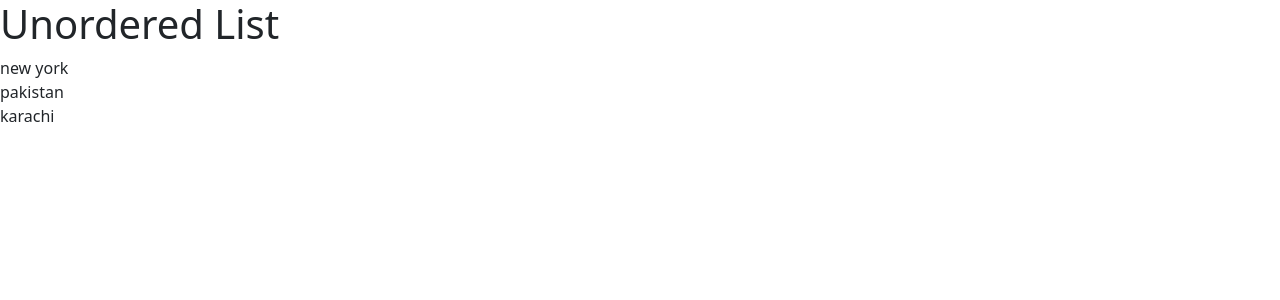
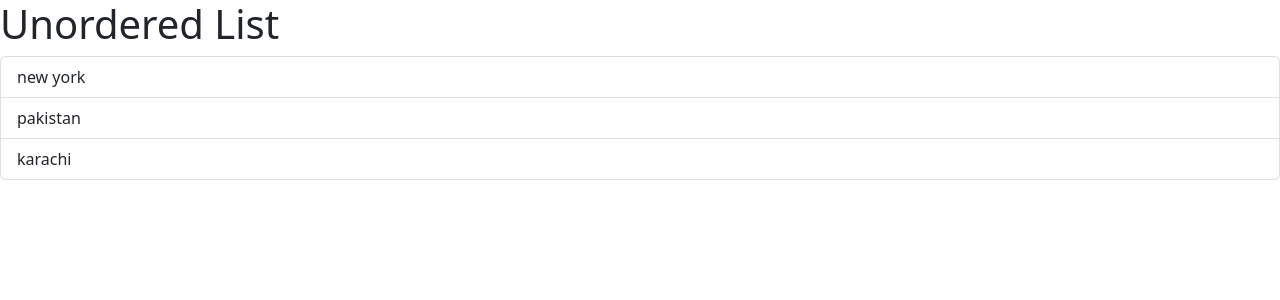
Before and after one commit to Abdul-Rahimm/Projects, a React (Vite) app in the folder Learning_React/MOSH/react-app/: page / in a window 1280 px wide. Shown: the top 300 px of the page. Built offline with nearby package versions, Linux system fonts and the light colour scheme.

Commit message:
learned about event handler. onclick event

```diff
--- a/Learning_React/MOSH/react-app/src/Components/ListGroup.tsx
+++ b/Learning_React/MOSH/react-app/src/Components/ListGroup.tsx
@@ -1,12 +1,18 @@
+import { MouseEvent } from "react";
+
 function ListGroup() {
   const items = ["new york", "pakistan", "karachi"];
+  // event handler
+  const handleClick = (event: MouseEvent) => console.log(event);
 
   return (
     <>
       <h1>Unordered List</h1>
       <ul className="list-group">
         {items.map((item) => (
-          <li key={item}>{item}</li>
+          <li key={item} className="list-group-item" onClick={handleClick}>
+            {item}
+          </li>
         ))}
       </ul>
     </>
```
